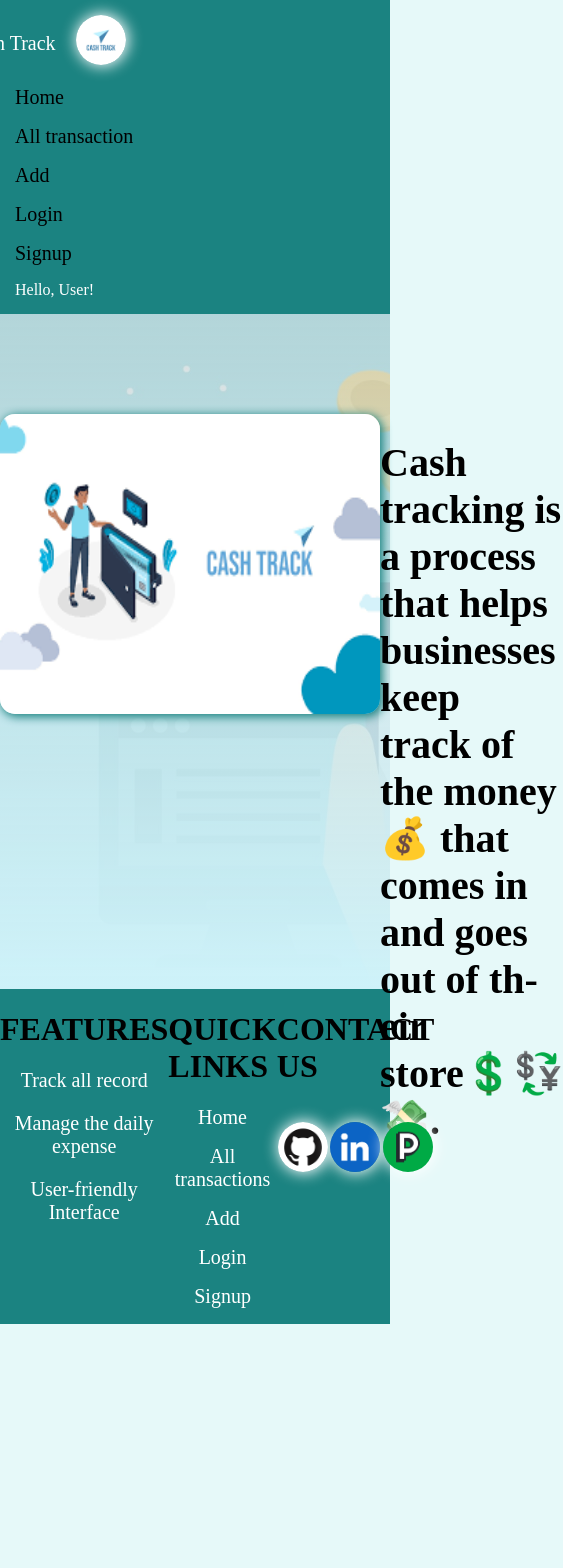
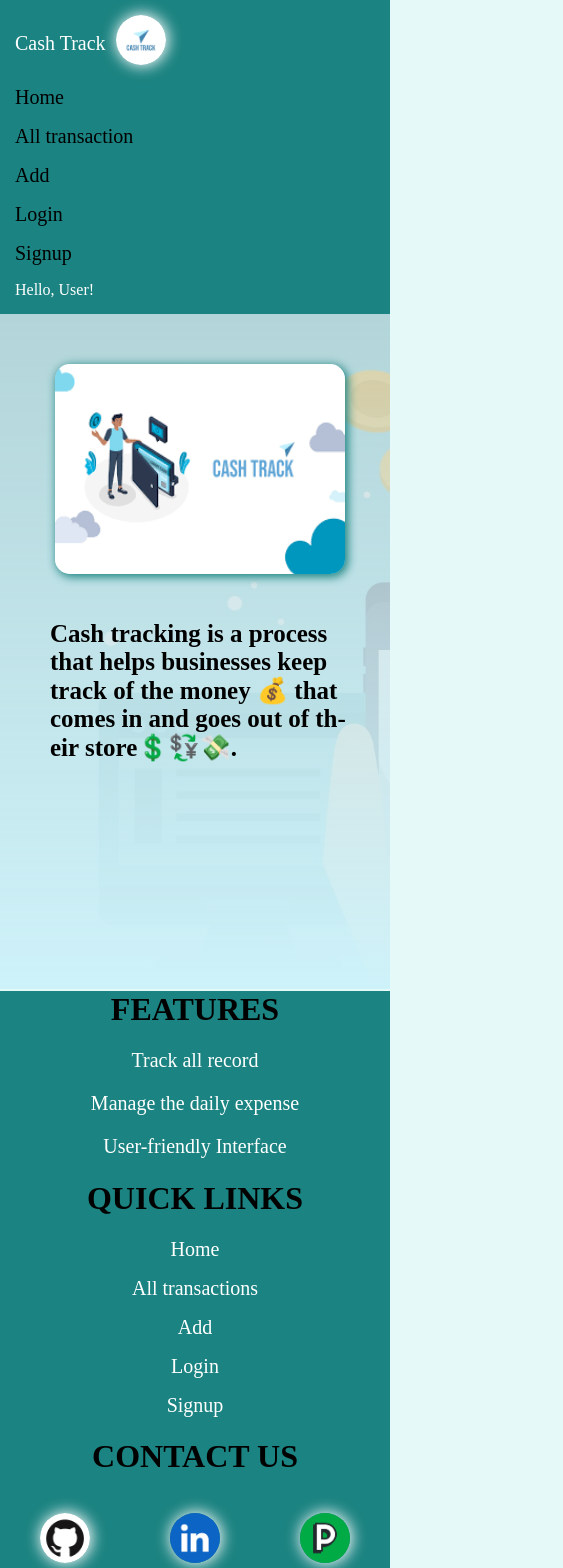
Before and after one commit to mansidethe/cash-track, a React (Create React App) app in the folder client/: page /home in a window 390 px wide. Shown: the top 1568 px of the page, 563 px wide, since content can reach past the window. Before the commit the page ends 1324 px from the top, so only its background shows below. Built offline with nearby package versions, Linux system fonts and the light colour scheme.

Commit message:
media query is added

```diff
--- a/client/src/App.css
+++ b/client/src/App.css
@@ -1,6 +1,6 @@
 .container{
     margin:20px 100px;
-    height: 100vh;
+    height: 90vh;
 }
 .transaction-card{
     border: 1px solid gray;
@@ -45,9 +45,16 @@ font-size: 20px;
 .tasks-container{
     height: 600px;
     overflow-y: scroll;
-
 }
-
 .tasks-container::-webkit-scrollbar{
     width: 5px;
 }
+@media screen and (max-width: 668px){
+    .transaction-card{
+     width: 200px;
+    }
+    .tasks-container{
+    height: 600px;
+    overflow-y: scroll;
+}
+}
--- a/client/src/components/Footer/Footer.css
+++ b/client/src/components/Footer/Footer.css
@@ -37,3 +37,15 @@
     font-size: 20px;
     color: white;
 }
+@media screen and (max-width: 668px){
+    .footer-card{
+        display: block;
+      }
+      .footer-heading{
+text-align: center;
+}
+.footer-container{
+   position: relative;
+   top: -20px;
+}
+}
--- a/client/src/components/Footer/Footer.js
+++ b/client/src/components/Footer/Footer.js
@@ -11,7 +11,7 @@ function Footer() {
       <div className='footer-card'>
 
       <div>
-        <h1>FEATURES</h1>
+        <h1 className='footer-heading'>FEATURES</h1>
         <div className='footer-feature-container'>
         <p>Track all record</p>
         <p>Manage the daily expense</p>
@@ -20,7 +20,7 @@ function Footer() {
       </div>
 
       <div>
-        <h1>QUICK LINKS</h1>
+        <h1 className='footer-heading'>QUICK LINKS</h1>
         <div className='footer-link-container'>
         <p><Link to="/home" className='footer-links'>Home</Link> </p>
         <p><Link to="/" className='footer-links' >All transactions</Link> </p>
@@ -31,7 +31,7 @@ function Footer() {
       </div>
 
       <div>
-        <h1>CONTACT US</h1>
+        <h1 className='footer-heading'>CONTACT US</h1>
         <div className='images-container'>
         <div>
         <p><Link to='https://github.com/mansidethe'><img src={Github} className='footer-image'/></Link></p>
--- a/client/src/components/Navbar/Navbar.css
+++ b/client/src/components/Navbar/Navbar.css
@@ -83,4 +83,11 @@ color: black;
     padding: 0 ;
    transition: none;
 }
+.cash-track-txt{
+    right: 30px;
 }
+.navbar-brand{
+    right: 20px;
+
+}
+}
--- a/client/src/index.css
+++ b/client/src/index.css
@@ -32,3 +32,8 @@ body {
   font-size: 20px;
   margin: 20px auto;
 }
+@media screen and (max-width: 668px){
+  .form-control{
+   width: 200px;
+}
+}
--- a/client/src/views/AddTransaction/AddTransaction.css
+++ b/client/src/views/AddTransaction/AddTransaction.css
@@ -31,3 +31,11 @@
     text-align: center;
     font-weight: 800;
 }
+@media screen and (max-width: 668px){
+    .add-transaction-card{
+        width: 200px;
+    }
+    .btn-addTransaction{
+        left: 9px;
+    }
+}
--- a/client/src/views/Home/Home.css
+++ b/client/src/views/Home/Home.css
@@ -32,3 +32,22 @@ font-weight: 900;
 .text-cash{
     margin-top: 125px;
    }
+   @media screen and (max-width: 668px){
+    .home{
+        display: block;
+    }
+    .image{
+        height: 210px;
+        width: 290px;
+       margin-top: 50px;
+       margin-left: 55px;
+    }
+    .home-text{
+        font-size: 25px;
+       position: relative;
+       top: -83px;
+       left: 50px;
+
+    }
+
+   }
--- a/client/src/views/Login/Login.css
+++ b/client/src/views/Login/Login.css
@@ -12,3 +12,8 @@
     margin: 10px auto;
     width: 150px;
 }
+@media screen and (max-width: 668px){
+    .login-form{
+        width: 200px;
+    }
+}
--- a/client/src/views/Signup/Signup.css
+++ b/client/src/views/Signup/Signup.css
@@ -14,3 +14,8 @@
      margin: 10px auto;
      width: 150px;
  }
+ @media screen and (max-width: 668px){
+    .signup-form{
+        width: 200px;;
+       }
+ }
```
